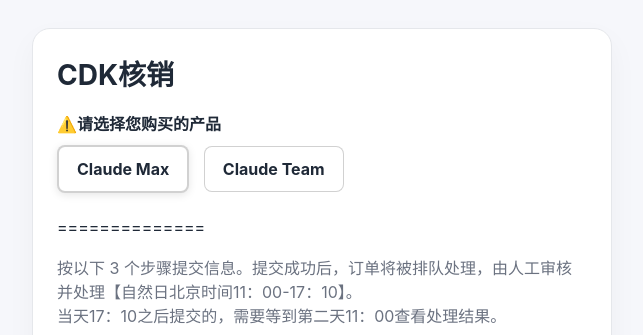
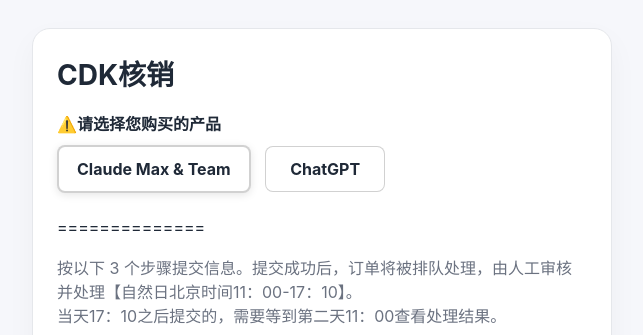
Before and after one commit to chennuo2233-png/vip-cdk-center, a Flask app: page /redeem in a window 1280 px wide. Shown: the part 53-388 px from the top of the page, without its empty margins (318-961 px from the left). Run offline with Flask 3, Linux system fonts and the light colour scheme; data comes from the database, SQL or seed files in the repository; data that the repository does not hold is empty.

Commit message:
Update redeem.html

```diff
--- a/templates/redeem.html
+++ b/templates/redeem.html
@@ -9,11 +9,11 @@
     <div class="product-options">
       <label class="product-option active" data-product-option="product1">
         <input type="radio" name="product_choice_ui" value="product1" checked>
-        <span>Claude Max</span>
+        <span>Claude Max & Team</span>
       </label>
       <label class="product-option" data-product-option="product2">
         <input type="radio" name="product_choice_ui" value="product2">
-        <span>Claude Team</span>
+        <span>ChatGPT</span>
       </label>
     </div>
     <p class="product-switcher-hint">==============</p>
```
